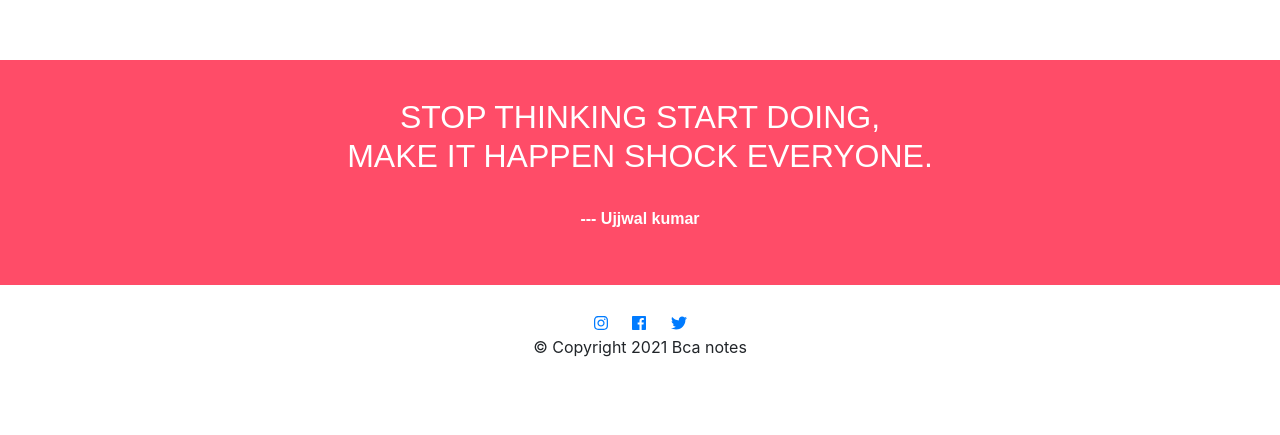
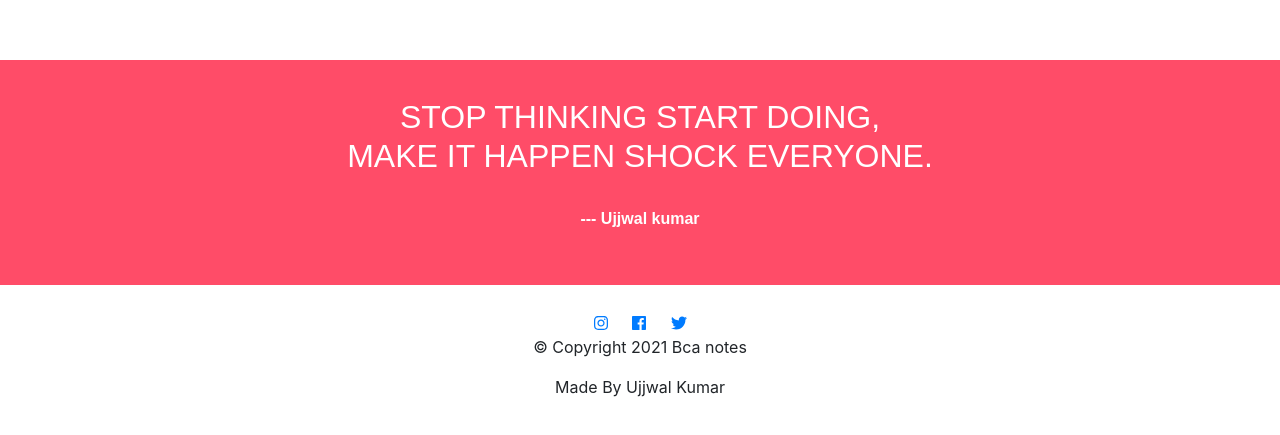
Before and after one commit to Ujjwal-kumar790/Bca-Notes, a plain HTML site: page index.html in a window 1280 px wide. Shown: the part 1869-2304 px from the top of the page. Before the commit the page ends 2270 px from the top, so only its background shows below. Drawn offline with nearby package versions, Linux system fonts and the light colour scheme; grey boxes are pictures that could not be loaded.

Commit message:
Update index.html

```diff
--- a/index.html
+++ b/index.html
@@ -177,6 +177,7 @@
             </div>
 
             <p>© Copyright 2021 Bca notes</p>
+            <p> Made By Ujjwal Kumar </p>
 
           </footer>
 
```
